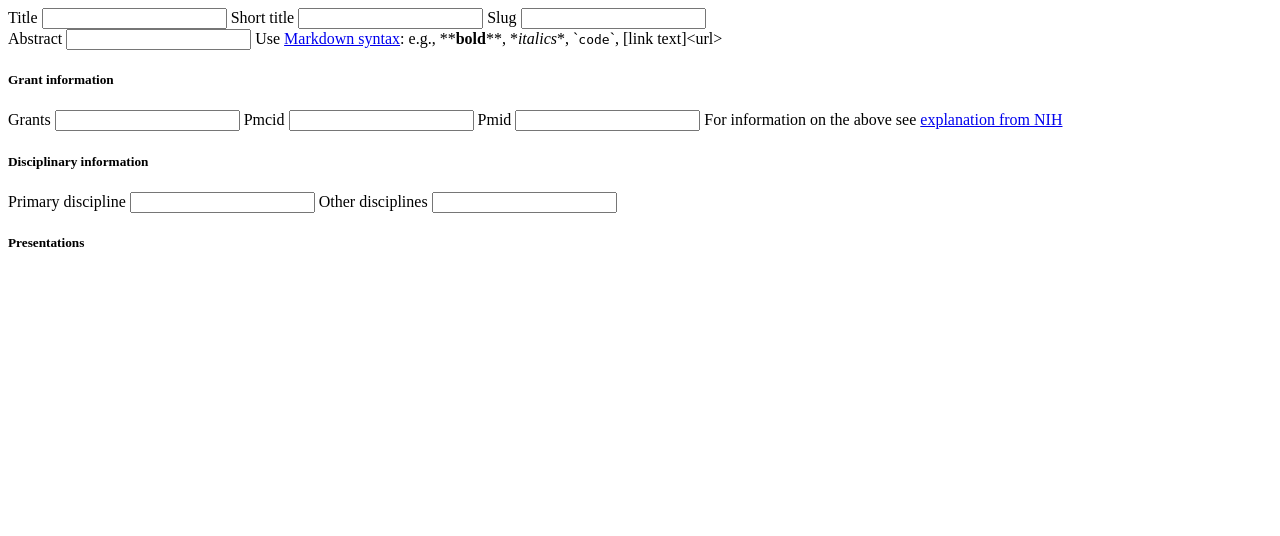
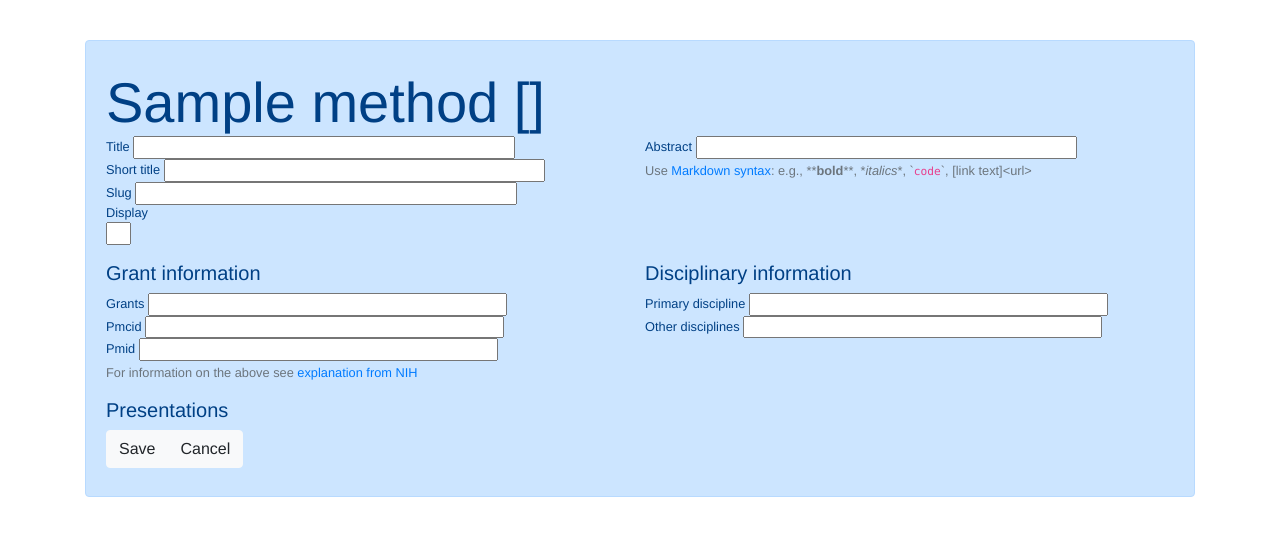
Before and after one commit to mikebader/django-vitae, a Django app: template cv/templates/cv/forms/talk.html in a window 1280 px wide. Shown: the top 536 px of the page. Run offline with Django 3.2, Linux system fonts and the light colour scheme; the template is opened without the code that fills it: most values are stand-ins (such as "Sample title", 1, 10 or a date in 2020); form fields are guessed from the names that the template uses; parts of the project's set-up code (start-up, migrations or seed data) failed here and were passed over; some libraries are stand-ins or nearby versions.

Commit message:
fixed talk form view

```diff
--- a/cv/admin.py
+++ b/cv/admin.py
@@ -244,7 +244,7 @@ class TalkAdmin(admin.ModelAdmin):
 		(None, {'fields':(('title','display'),('short_title','slug'))}),
 		('Abstract', {'fields':('abstract',)}),
 		('Collaborators',{'fields':('collaborator',)}),
-		('Related CV Items', {'fields':('grants','article_from_talk')}),
+		('Related CV Items', {'fields':('grants',)}),
 		('Disciplines', {
 			'fields':('primary_discipline','other_disciplines'),
 			'classes':('collapse',)
--- a/cv/forms.py
+++ b/cv/forms.py
@@ -54,8 +54,8 @@ def grant_collaboration_formset_factory(**kwargs):
 def presentation_formset_factory(**kwargs):
     return inlineformset_factory(
         Talk, Presentation,
-        fields=['presentation_date', 'type', 'event', 'event_acronym', 'city',
-                'state', 'country'],
+        fields=['presentation_date', 'event', 'event_acronym', 'city',
+                'state', 'country', 'type'],
         **kwargs
     )
 
--- a/cv/models/publications.py
+++ b/cv/models/publications.py
@@ -40,7 +40,7 @@ class Article(VitaePublicationModel):
     abstract_html = models.TextField(blank=True, editable=False)
 
     grants = models.ManyToManyField(Grant, blank=True)
-    talks = models.ManyToManyField(Talk, blank=True)
+    # talks = models.ManyToManyField(Talk, blank=True)
 
     # def save(self, force_insert=False, force_update=False, *args, **kwargs):
     #     """Saves instance of article."""
--- a/cv/models/works.py
+++ b/cv/models/works.py
@@ -129,7 +129,8 @@ class Talk(VitaeModel):
         super(Talk, self).save(force_insert, force_update, *args, **kwargs)
 
     def get_absolute_url(self):
-        return reverse('cv:talk_object_detail', kwargs={'slug': self.slug})
+        return reverse(
+            'cv:item_detail', kwargs={'model_name': 'talk', 'slug': self.slug})
 
     def get_latest_presentation(self):
         return self.presentations.all()[0]
--- a/cv/templates/cv/forms/_publication_field.html
+++ b/cv/templates/cv/forms/_publication_field.html
@@ -1,10 +1,10 @@
 {% load widget_tweaks %}
 
-<label class="{{labelwidth}} form-label form-label-sm mt-0 {% if field.field.required %}font-weight-bold{% endif %}" for="{{field.id_for_label}}">{{field.label}}</label>
+<label class="form-label form-label-sm mt-0 {% if field.field.required %}font-weight-bold{% endif %}" for="{{field.id_for_label}}">{{field.label}}</label>
 {% if field.errors %}
-	{% if inputwidth  %}<span class="{{inputwidth}}">{% endif %}<span class="{{inputwidth}}">
+	<span class="{{inputwidth}}">
 		{% render_field field class="form-control form-control-sm is-invalid" %}
-	{% if inputwidth %}</span>{% endif %}
+	</span>
 	{% for error in field.errors %}
 		<span class="form-text invalid-feedback">{{error}}</span>
 	{% endfor %}
--- a/cv/templates/cv/forms/talk.html
+++ b/cv/templates/cv/forms/talk.html
@@ -1,4 +1,18 @@
-<form method="POST" id="{{model}}Form" class="post-form small" action="{{action_url}}" >{% csrf_token %}
+{% extends 'cv/base.html' %}
+{% load widget_tweaks %}
+
+{% block styles %}
+label.formset-label {
+    width:25%;
+}
+input[type=text] {
+    width:75%;
+}
+{% endblock %}
+{% block centerbar %}
+<div id="article-add" class="alert alert-primary small">
+<h2 class="display-4">{{method}} {{model|title}}</h2>
+<form method="POST" id="{{model}}Form" class="post-form " action="{{action_url}}" >{% csrf_token %}
     <div class="form-group row align-items-start ">
         <div class="col-12 col-lg-6 form-row">
         	<span class="col-12">
@@ -16,6 +30,11 @@
                     {% include "cv/forms/_publication_field.html" %}
                 {% endwith %}
             </span>
+            <span class="col-1">
+                {% with form.display as field %}
+                    {% include "cv/forms/_publication_field.html" %}
+                {% endwith %}
+            </span>
         </div>
         <div class="col-12 col-lg-6 form-row">
             <span class="col-12">
@@ -25,9 +44,7 @@
                 <span class="form-text text-muted">Use <a href="https://daringfireball.net/projects/markdown/syntax" alt="Markdown syntax">Markdown syntax</a>: e.g., **<b>bold</b>**, *<i>italics</i>*, `<code>code</code>`, [link text]&lt;url&gt;</span>
             </span>
         </div>
-    </div>
-    <div class="form-group row align-items-start">
-         <div class="col-12 col-md-6 row mt-3">
+        <div class="col-12 col-md-6 row mt-3 form-row">
             <h5 class="col-12">Grant information</h5>
             <div class="col-12 row">
                 <span class="col-12">
@@ -50,7 +67,7 @@
                 </span>
             </div>
         </div>
-        <div class="col-12 col-md-6 row mt-3 align-content-start">
+        <div class="col-12 col-md-6 row mt-3 form-row">
             <h5 class="col-12">Disciplinary information</h5>
             <div class="col-12 row">
                 <span class="col-12">
@@ -65,31 +82,103 @@
                 </span>
             </div>
         </div>
-    </div>
-    <div class="form-group row align-items-start">
+        <div class="col-12 row mt-3">
         	<h5 class="col-12">Presentations</h5>
-    	<div class="col-12 row">
         		{{presentation_formset.management_form}}
+                {{presentation_formset.non_form_errors}}
         		{% for presentation_form in presentation_formset %}
-    			<span class="col-12 d-flex flex-row flex-wrap justify-content-left ml-3 mr-3 mt-2 mb-2 author">
+        			<span class="row d-flex flex-row flex-wrap justify-content-start ml-3 mr-3 mt-2 mb-2 author">
         				{% for field in presentation_form.visible_fields %}
         				{% spaceless %}
-    				<span class="d-flex flex-row justify-content-left
-    					col-12 col-lg-6
-    				 fixed-width ">
+        				<span class="d-flex flex-row justify-content-start align-items-center col-4">
         				{% endspaceless %}
-                        <label for="{{field.id_for_label}}" class="p-0  mt-0 align-self-center align-items-center fixed-label-width
-                            {% if field.field.required %}font-weight-bold{% endif %}">
+                            <label for="{{field.id_for_label}}" class="form-label form-label-sm p-0  mt-0 align-self-center formset-label {% if field.field.required %}font-weight-bold{% endif %}">
                             {{field.label}}</label>
+
+
+    {% if field.errors %}
+            {% render_field field class="form-control form-control-sm is-invalid" %}
+        {% for error in field.errors %}
+            <span class="form-text invalid-feedback">{{error}}</span>
+        {% endfor %}
+    {% else %}
         {{field}}
-                        {% if field.error %}
-                            <span class="invalid-feedback">{{field.error}}</span>
     {% endif %}
                         </span>
+
         			{% endfor %}
         		</span>
         		{% endfor %}
         </div>
+                    <div class="save-group btn-group col-12" role="group" aria-label="{{method}} {{model}}">
+                        <button id="{{model}}FormSubmit" type="submit" class="btn btn-light">Save</button>
+                        <a id="cancel" class="btn btn-light" href="{% url 'cv:cv_list' %}#{{model}}s">Cancel</a>
+    {% if method == "Edit" %}
+                        <button href="{% url 'cv:cv_delete' model_name=model pk=form.instance.pk%}" class="btn btn-detail alert-danger cv-delete">Delete</button>
+    {% endif %}
+                    </div>
                 </div>
 
 </form>
+
+{% endblock centerbar %}
+
+{% block endscripts %}
+{{block.super}}
+<script type="text/javascript">
+//  $("#{{model}}FormSubmit").click(function(event) {
+//
+//    //Fetch form to apply custom Bootstrap validation
+//    var form = $("#{{model}}Form")
+//
+//    if (form[0].checkValidity() === false) {
+//      event.preventDefault()
+//     event.stopPropagation()
+//    }
+//
+//    form.addClass('was-validated');
+//  });
+
+
+$("#id_short_title").keyup(function(event){
+     // Mostly copied from Django admin js code (w/o unicode support and
+    // internationalization):
+    // https://github.com/django/django/blob/3c447b108ac70757001171f7a4791f493880bf5b/django/contrib/admin/static/admin/js/urlify.js
+    var s = $(this).val();
+
+    var slugField = $("#id_slug")
+    var num_chars = slugField.attr("maxlength")
+    console.log(num_chars)
+
+    var removelist = [
+        "a", "an", "as", "at", "before", "but", "by", "for", "from", "is",
+        "in", "into", "like", "of", "off", "on", "onto", "per", "since",
+        "than", "the", "this", "that", "to", "up", "via", "with"
+        ];
+
+    var r = new RegExp('\\b(' + removelist.join('|') + ')\\b', 'gi');
+    s = s.replace(r, '');
+    s = s.replace(/[^-\w\s]/g, ''); // remove unneeded chars
+    s = s.replace(/^\s+|\s+$/g, '');   // trim leading/trailing spaces
+    s = s.replace(/[-\s]+/g, '-');     // convert spaces to hyphens
+    s = s.toLowerCase();               // convert to lowercase
+
+    $("#id_slug").val(s.substring(0, num_chars));
+    console.log(s.substring(0, num_chars));
+});
+
+$("select[name$='collaborator'").change(function(event){
+    var num = $(this).attr("id").match(/\d+/g);
+    var dispInput = $("#id_authorship-" + num + "-display_order")
+    if($(this).find(":selected").prop("value")!=="") {
+        $(dispInput).prop("required",true);
+        console.log(num);
+        console.log("#id_authorship-" + num + "display_order")
+    }
+    else {
+        $(dispInput).prop("required",false);
+        console.log("false")
+    }
+})
+</script>
+{% endblock %}
--- a/cv/templates/cv/sections/talks.html
+++ b/cv/templates/cv/sections/talks.html
@@ -1,5 +1,4 @@
 {% load cvtags %}
-
 {% if talk_list or user.is_authenticated %}
 <h2 class="col-xs-12">Talk{{talk_list.count|pluralize}}</h2>
 <ul class="cv-entry">
@@ -18,7 +17,7 @@
 {% if user.is_authenticated %}
 <li class="row">
 	<div class="noneditable">
-		<a class="col-12 col-sm-12 talk-add cv-add" alt="Add new talk" href="#talk"><i class="far fa-plus-square"></i> Add new talk</a>
+		<a class="col-12 col-sm-12 talk-add cv-add" alt="Add new talk" href="{% url 'cv:cv_add' model_name='talk' %}"><i class="far fa-plus-square"></i> Add new talk</a>
 	</div>
 </li>
 {% endif %}
--- a/cv/templatetags/cvtags.py
+++ b/cv/templatetags/cvtags.py
@@ -60,11 +60,11 @@ def print_authors_bib_format(value):
 	return mark_safe(' and '.join(name_list))
 
 @register.filter(needs_autoescape=False)
-def year_range(value,arg="&#8211;",autoescape=True):
+def year_range(value,arg="–",autoescape=True):
 	'''Return values of start date year and end date year'''
 	if value.end_date:
 		if value.start_date and value.start_date.year!=value.end_date.year:
-			return mark_safe('%s&#8211;%s' % (value.start_date.year,value.end_date.year))
+			return mark_safe('%s%s%s' % (value.start_date.year,arg,value.end_date.year))
 		return mark_safe(value.end_date.year)
 	return mark_safe(value.start_date.year)+mark_safe(arg)
 #	return mark_safe('%s%s') % (value.start_date.year,arg)
```
Lines whose indentation alone changed are shown as unchanged.
